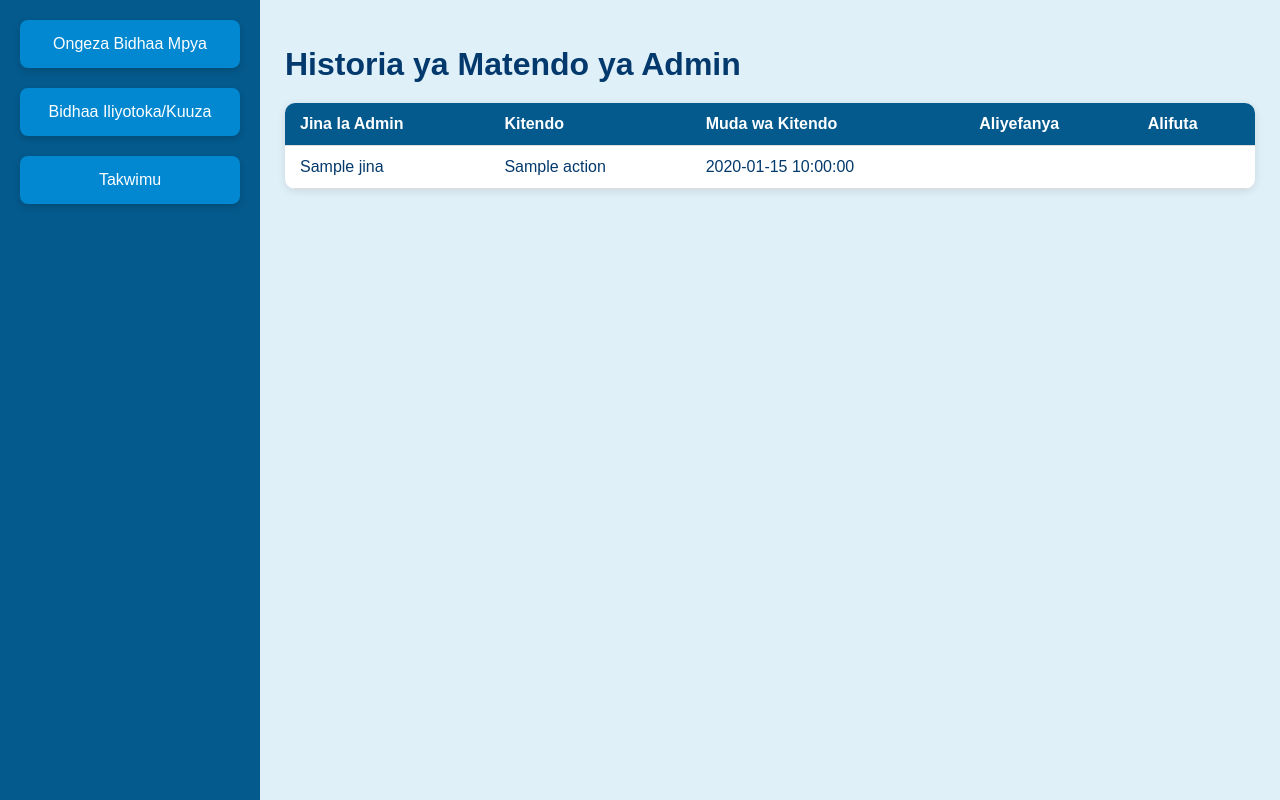
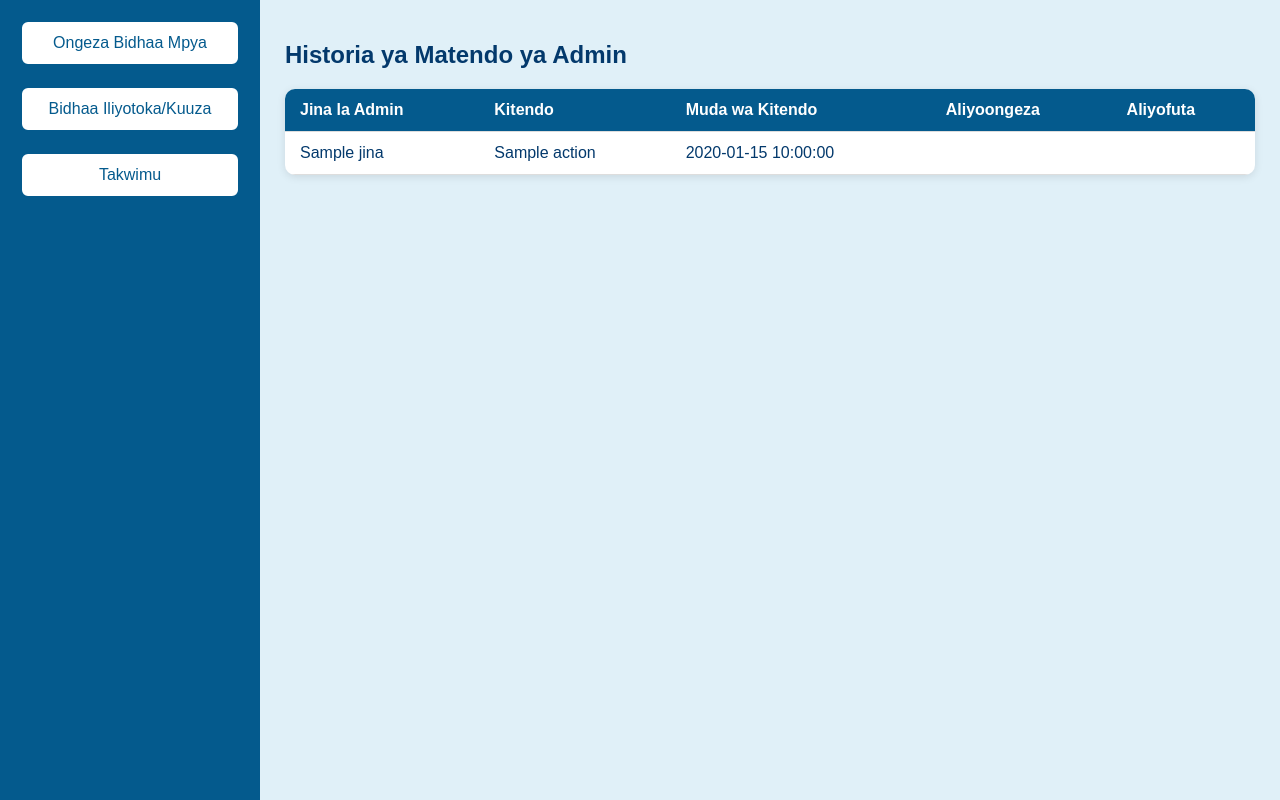
Before and after one commit to x-fata/jina_system, a Flask app: page /page2 in a window 1280 px wide. Run offline with Flask 3, Linux system fonts and the light colour scheme; the visitor is signed in with stand-in values (Sample User, id 1); a database or web service that is not in the repository returns one stand-in record (values such as "Sample title"); some libraries are stand-ins or nearby versions.

Commit message:
UI Improvements for Page 2

```diff
--- a/templates/page2.html
+++ b/templates/page2.html
@@ -9,51 +9,57 @@
       margin: 0;
       font-family: Arial, sans-serif;
       background-color: #e0f0f8; /* rangi ya bahari hafifu */
-      color: #03396c; /* navy blue */
+      color: #03396c;
       display: flex;
-      height: 100vh;
+      flex-direction: column;
+      min-height: 100vh;
+    }
+
+    .container {
+      display: flex;
+      flex-direction: row;
+      flex-grow: 1;
+      height: 100%;
     }
 
     /* Sidebar kushoto */
     .sidebar {
       width: 220px;
-      background-color: #045a8d; /* navy blue */
+      background-color: #045a8d;
       padding: 20px;
       display: flex;
       flex-direction: column;
       gap: 20px;
     }
 
-    /* Buttons za sidebar */
     .sidebar button {
-      background-color: #0288d1; /* blue */
-      border: none;
-      color: white;
-      padding: 15px;
+      background-color: white;
+      color: #045a8d;
+      border: 2px solid #045a8d;
+      padding: 12px;
       font-size: 16px;
       border-radius: 8px;
       cursor: pointer;
-      box-shadow: 0 3px 6px rgba(0,0,0,0.16);
-      transition: background-color 0.3s ease;
+      transition: all 0.3s ease;
       text-align: center;
     }
+
     .sidebar button:hover {
-      background-color: #016799;
+      background-color: #e0f7ff;
     }
 
     /* Main content kulia */
     .main-content {
       flex-grow: 1;
       padding: 25px;
-      overflow-y: auto;
+      overflow-x: auto;
     }
 
-    /* Title */
     h1 {
       margin-bottom: 20px;
+      font-size: 24px;
     }
 
-    /* Table styles */
     table {
       width: 100%;
       border-collapse: collapse;
@@ -62,11 +68,13 @@
       border-radius: 10px;
       overflow: hidden;
     }
+
     th, td {
       padding: 12px 15px;
       text-align: left;
       border-bottom: 1px solid #ddd;
     }
+
     th {
       background-color: #045a8d;
       color: white;
@@ -74,19 +82,56 @@
       top: 0;
       z-index: 1;
     }
+
     tr:hover {
       background-color: #f1f9ff;
+    }
+
+    /* Responsive adjustments */
+    @media (max-width: 768px) {
+      .container {
+        flex-direction: column;
+      }
+
+      .sidebar {
+        width: 100%;
+        flex-direction: row;
+        justify-content: space-around;
+      }
+
+      .sidebar button {
+        flex: 1;
+        font-size: 14px;
+        padding: 10px;
+      }
+
+      .main-content {
+        padding: 10px;
+      }
+
+      table, th, td {
+        font-size: 12px;
+      }
+
+      h1 {
+        font-size: 18px;
+        text-align: center;
+      }
     }
   </style>
 </head>
 <body>
 
+  <div class="container">
+
+    <!-- Sidebar -->
     <div class="sidebar">
       <button onclick="location.href='#add-product'">Ongeza Bidhaa Mpya</button>
       <button onclick="location.href='#sold-products'">Bidhaa Iliyotoka/Kuuza</button>
       <button onclick="location.href='#statistics'">Takwimu</button>
     </div>
 
+    <!-- Main content -->
     <div class="main-content">
       <h1>Historia ya Matendo ya Admin</h1>
 
@@ -96,8 +141,8 @@
             <th>Jina la Admin</th>
             <th>Kitendo</th>
             <th>Muda wa Kitendo</th>
-          <th>Aliyefanya</th>
-          <th>Alifuta</th>
+            <th>Aliyoongeza</th>
+            <th>Aliyofuta</th>
           </tr>
         </thead>
         <tbody>
@@ -114,5 +159,7 @@
       </table>
     </div>
 
+  </div>
+
 </body>
 </html>
```
Lines whose indentation alone changed are shown as unchanged.
